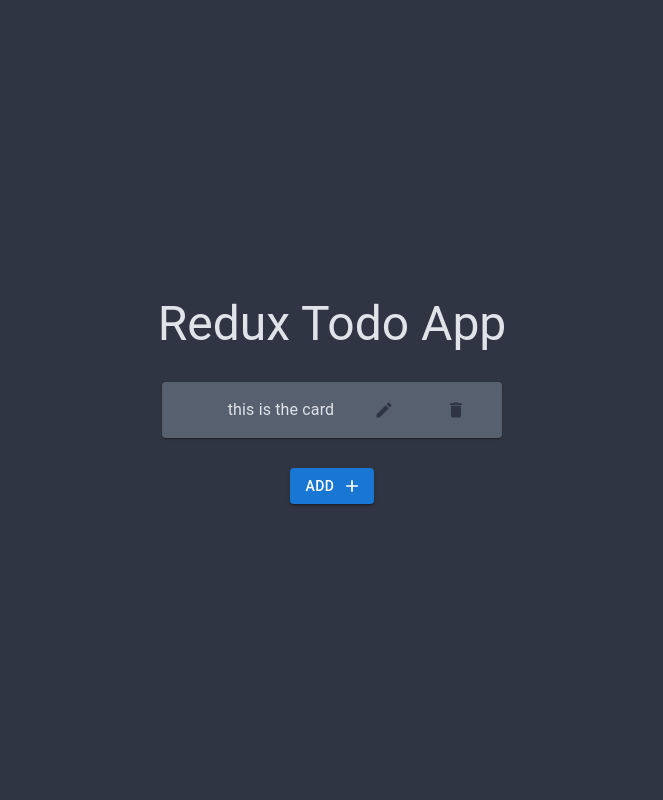
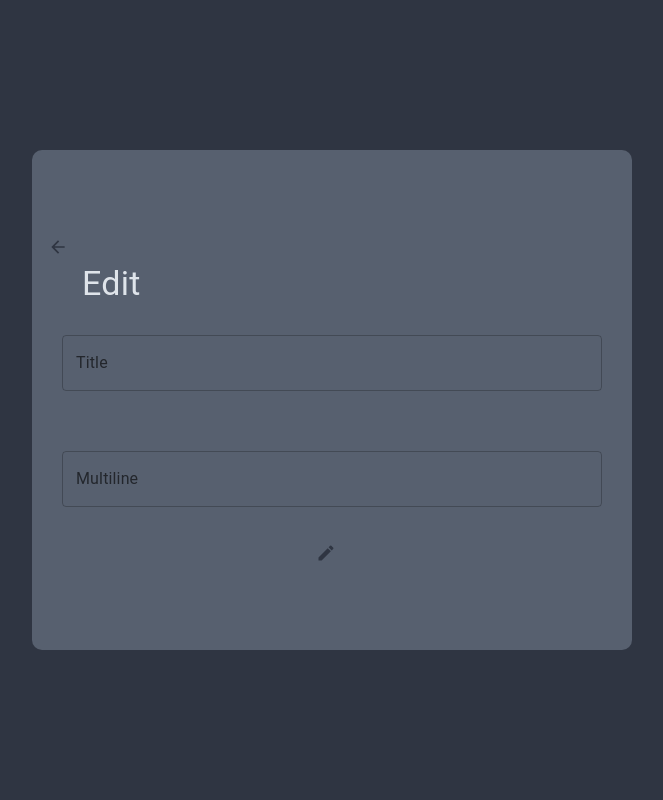
Before and after one commit to Haile-08/Redux, a React (Create React App) app in the folder client/: page /edit in a window 1280 px wide. Shown: the top 800 px of the page, without its empty margins (308-971 px from the left). Built offline with nearby package versions, Linux system fonts and the light colour scheme.

Commit message:
finished all the interface next going to redux

```diff
--- a/client/package.json
+++ b/client/package.json
@@ -14,6 +14,7 @@
     "@testing-library/user-event": "^13.5.0",
     "react": "^18.2.0",
     "react-dom": "^18.2.0",
+    "react-router-dom": "^6.3.0",
     "react-scripts": "5.0.1",
     "styled-components": "^5.3.5",
     "web-vitals": "^2.1.4"
--- a/client/src/App.js
+++ b/client/src/App.js
@@ -1,6 +1,8 @@
 import { Grid } from "@mui/material";
-
+import { Routes, Route } from "react-router-dom";
 import Applayout from "./components/applayout";
+import Addpage from "./components/pages/Addpage";
+import Editpage from "./components/pages/Editpage";
 
 function App() {
   return (
@@ -12,6 +14,11 @@ function App() {
       justifyContent="center"
       style={{ backgroundColor: "#2f3542" }}
     >
+      <Routes>
+        <Route path="/" element={<Applayout />} />
+        <Route path="/add" element={<Addpage />} />
+        <Route path="/edit" element={<Editpage />} />
+      </Routes>
       <Applayout />
     </Grid>
   );
--- a/client/src/components/Button/BackButton.js
+++ b/client/src/components/Button/BackButton.js
@@ -3,7 +3,14 @@ import Button from "@mui/material/Button";
 import ArrowBackIcon from "@mui/icons-material/ArrowBack";
 
 function BackButton() {
-  return <Button variant="contained" startIcon={<ArrowBackIcon />} />;
+  return (
+    <Button
+      startIcon={<ArrowBackIcon />}
+      sx={{
+        color: "#2f3542",
+      }}
+    />
+  );
 }
 
 export default BackButton;
--- a/client/src/components/applayout.js
+++ b/client/src/components/applayout.js
@@ -1,10 +1,11 @@
 import { Grid, Typography } from "@mui/material";
 import React from "react";
+import { Link } from "react-router-dom";
 
 import Items from "./item/items";
 import Addbutton from "./Button/Addbutton";
 
-function applayout() {
+function Applayout() {
   return (
     <Grid
       container
@@ -21,9 +22,11 @@ function applayout() {
         Redux Todo App
       </Typography>
       <Items />
-      <Addbutton />
+      <Link to="/add">
+        <Addbutton />
+      </Link>
     </Grid>
   );
 }
 
-export default applayout;
+export default Applayout;
--- a/client/src/components/item/items.js
+++ b/client/src/components/item/items.js
@@ -1,5 +1,6 @@
 import { Card, CardActions, CardContent, Typography } from "@mui/material";
 import React from "react";
+import { Link } from "react-router-dom";
 
 import DeleteButton from "../Button/DeleteButton";
 import EditButton from "../Button/EditButton";
@@ -28,7 +29,9 @@ const Items = () => {
           flexDirection: "row",
         }}
       >
-        <EditButton />
+        <Link to="/edit">
+          <EditButton />
+        </Link>
         <DeleteButton />
       </CardActions>
     </Card>
--- a/client/src/components/pages/Addpage.js
+++ b/client/src/components/pages/Addpage.js
@@ -1,48 +1,63 @@
 import { Grid, Typography } from "@mui/material";
 import { Box } from "@mui/system";
 import React from "react";
+import TextField from "@mui/material/TextField";
+import { Link } from "react-router-dom";
+
 import Addbutton from "../Button/Addbutton";
+import BackButton from "../Button/BackButton";
 
 const Addpage = () => {
   return (
     <Grid
       container
       spacing={0}
-      direction="column"
       alignItems="center"
       justifyContent="center"
       style={{
+        display: "flex",
+        flexDirection: "row",
         minHeight: "100vh",
         maxHeight: "auto",
       }}
+      minWidth={800}
     >
       <Box
         sx={{
           display: "flex",
+          flexDirection: "column",
           justifyContent: "center",
           alignContent: "center",
-          width: "300px",
+          width: "600px",
           height: "500px",
-          backgroundColor: "#5352ed",
+          backgroundColor: "#57606f",
+          borderRadius: "10px",
         }}
       >
-        <Typography variant="h4">ADD</Typography>
+        <Link to="/">
+          <BackButton />
+        </Link>
+        <Typography variant="h4" sx={{ color: "#dfe4ea", paddingLeft: "50px" }}>
+          ADD
+        </Typography>
         <TextField
           id="outlined-basic"
           label="Title"
           variant="outlined"
           sx={{
             margin: "30px",
+            color: "#dfe4ea",
           }}
         />
         <TextField
-          id="standard-multiline-flexible"
-          label="Text"
+          id="outlined-multiline-flexible"
+          label="Multiline"
           multiline
-          maxRows={4}
-          value={value}
-          onChange={handleChange}
-          variant="standard"
+          maxRows={5}
+          sx={{
+            margin: "30px",
+            color: "#dfe4ea",
+          }}
         />
         <Addbutton />
       </Box>
--- a/client/src/components/pages/Editpage.js
+++ b/client/src/components/pages/Editpage.js
@@ -1,7 +1,67 @@
+import { Grid, Typography } from "@mui/material";
+import { Box } from "@mui/system";
 import React from "react";
+import TextField from "@mui/material/TextField";
+import { Link } from "react-router-dom";
 
+import EditButton from "../Button/EditButton";
+import BackButton from "../Button/BackButton";
 const Editpage = () => {
-  return <div>Editpage</div>;
+  return (
+    <Grid
+      container
+      spacing={0}
+      alignItems="center"
+      justifyContent="center"
+      style={{
+        display: "flex",
+        flexDirection: "row",
+        minHeight: "100vh",
+        maxHeight: "auto",
+      }}
+      minWidth={800}
+    >
+      <Box
+        sx={{
+          display: "flex",
+          flexDirection: "column",
+          justifyContent: "center",
+          alignContent: "center",
+          width: "600px",
+          height: "500px",
+          backgroundColor: "#57606f",
+          borderRadius: "10px",
+        }}
+      >
+        <Link to="/">
+          <BackButton />
+        </Link>
+        <Typography variant="h4" sx={{ color: "#dfe4ea", paddingLeft: "50px" }}>
+          Edit
+        </Typography>
+        <TextField
+          id="outlined-basic"
+          label="Title"
+          variant="outlined"
+          sx={{
+            margin: "30px",
+            color: "#dfe4ea",
+          }}
+        />
+        <TextField
+          id="outlined-multiline-flexible"
+          label="Multiline"
+          multiline
+          maxRows={5}
+          sx={{
+            margin: "30px",
+            color: "#dfe4ea",
+          }}
+        />
+        <EditButton />
+      </Box>
+    </Grid>
+  );
 };
 
 export default Editpage;
--- a/client/src/index.js
+++ b/client/src/index.js
@@ -1,11 +1,14 @@
 import React from 'react';
 import ReactDOM from 'react-dom/client';
+import { BrowserRouter } from "react-router-dom";
 import "./style/index.css";
 import App from "./App";
 
 const root = ReactDOM.createRoot(document.getElementById("root"));
 root.render(
   <React.StrictMode>
-    <App />
+    <BrowserRouter>
+      <App />
+    </BrowserRouter>
   </React.StrictMode>
 );
```
Also changed, not shown: 1 other file (tests, documents, lock files or other folders).
